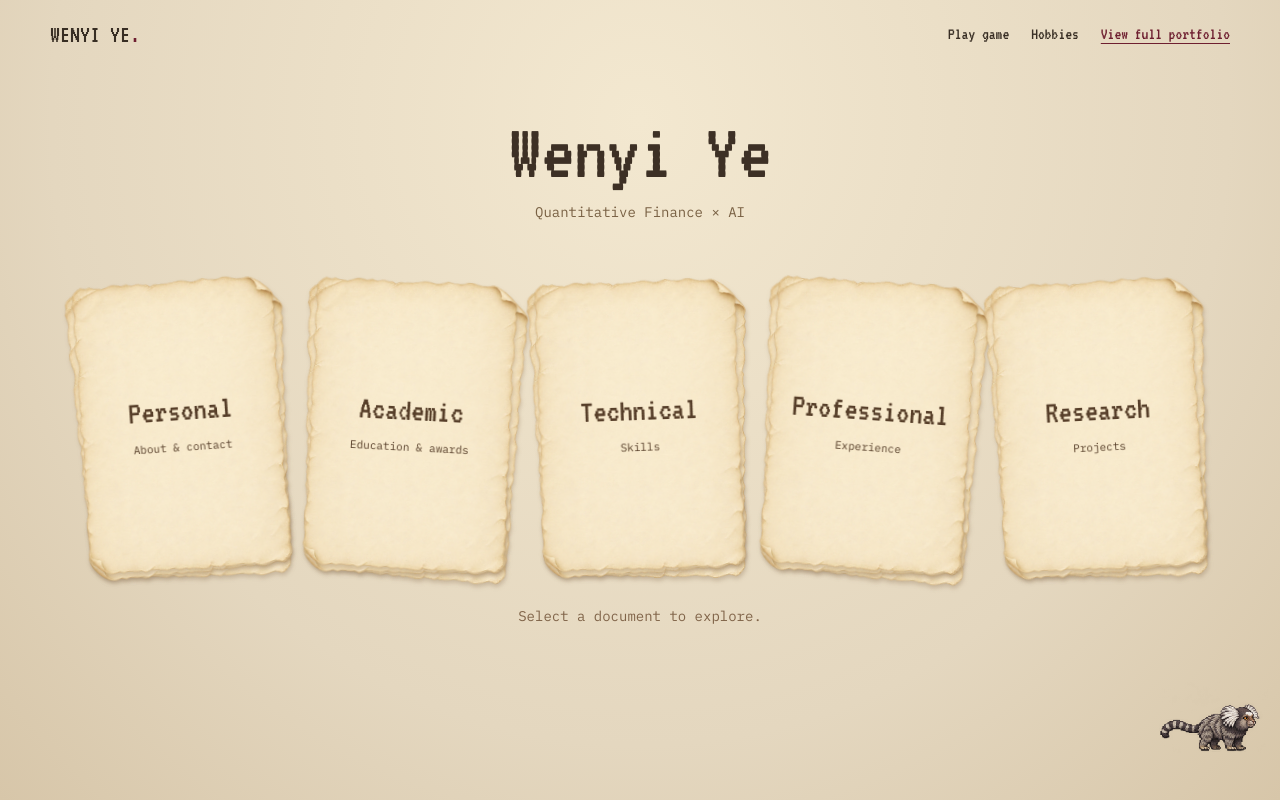
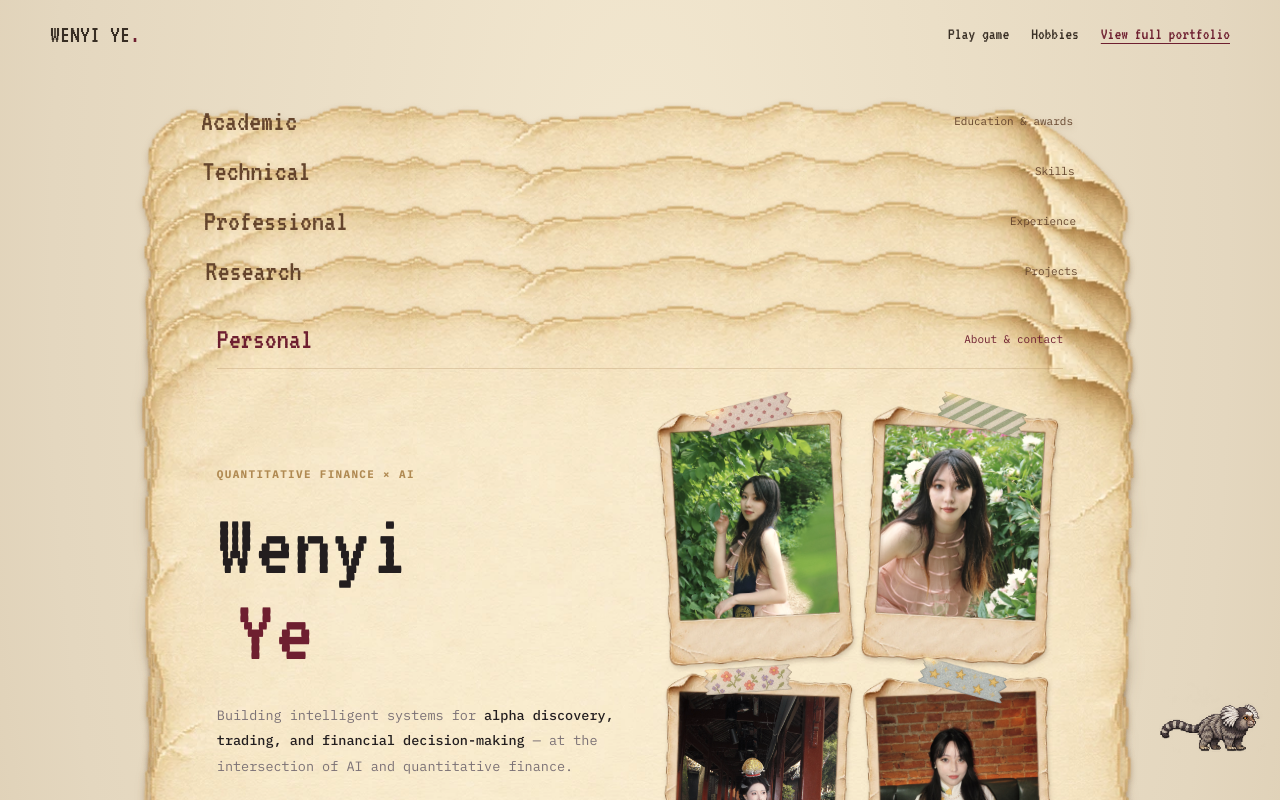
Before and after one commit to yewenyiywy/wenyi-portfolio, a Next.js app: page /classic in a window 1280 px wide. Shown: the top 800 px of the page. Built offline with nearby package versions, Linux system fonts and the light colour scheme.

Commit message:
Stack portfolio pages together and use journal navigation tape

```diff
--- a/app/archive-portfolio.tsx
+++ b/app/archive-portfolio.tsx
@@ -1,7 +1,7 @@
 'use client'
 
 import Link from 'next/link'
-import { useEffect, useRef, useState } from 'react'
+import { useEffect, useRef, useState, type CSSProperties } from 'react'
 import PortfolioView from './portfolio-view'
 import './archive.css'
 
@@ -15,19 +15,19 @@ const folders = [
 type Folder = typeof folders[number]
 
 export default function ArchivePortfolio() {
-  const [active, setActive] = useState<Folder | null>(null)
-  const documentRef = useRef<HTMLDivElement>(null)
-  const indexRef = useRef<HTMLDivElement>(null)
-  const scrollDocument = () => requestAnimationFrame(() => documentRef.current?.scrollIntoView({behavior:'smooth',block:'start'}))
+  const [active, setActive] = useState<Folder>(folders[0])
+  const stackRef = useRef<HTMLDivElement>(null)
+  const ordered = [...folders.filter(f=>f.id!==active.id),active]
+  const scrollStack = () => requestAnimationFrame(() => stackRef.current?.scrollIntoView({behavior:'smooth',block:'start'}))
 
   useEffect(() => {
     const sync = () => {
       const hash = window.location.hash.slice(1)
       const folder = folders.find(f => f.id === hash || f.chapters.split(' ').includes(hash))
-      setActive(folder ?? null)
+      setActive(folder ?? folders[0])
       if(folder) requestAnimationFrame(() => {
         const target = document.getElementById(hash)
-        if(target) target.scrollIntoView({block:'start'});else documentRef.current?.scrollIntoView({block:'start'})
+        if(target) target.scrollIntoView({block:'start'});else stackRef.current?.scrollIntoView({block:'start'})
       })
     }
     sync()
@@ -37,27 +37,28 @@ export default function ArchivePortfolio() {
   }, [])
 
   function open(folder: Folder) {
+    if(folder.id===active.id)return
     setActive(folder)
     window.history.pushState(null,'',`/classic#${folder.id}`)
-    scrollDocument()
+    scrollStack()
   }
 
   function close() {
-    setActive(null)
+    setActive(folders[0])
     window.history.pushState(null,'','/classic')
-    requestAnimationFrame(() => indexRef.current?.scrollIntoView({behavior:'smooth',block:'start'}))
+    requestAnimationFrame(() => window.scrollTo({top:0,behavior:'smooth'}))
   }
 
   return <div className="archive-home">
-    <nav className="archive-nav"><Link href="/classic" className="archive-brand" onClick={e=>{if(active){e.preventDefault();close()}}}>WENYI YE<span>.</span></Link><div><Link href="/">Play game</Link><Link href="/hobbies">Hobbies</Link><Link href="/classic/full" className="archive-full-link">View full portfolio</Link></div></nav>
-    <div className="archive-index" ref={indexRef}>
-      <header><h1>Wenyi Ye</h1><p>Quantitative Finance × AI</p></header>
-      <div className="archive-stacks" aria-label="Portfolio archives">{folders.map((folder,index) => <button key={folder.id} type="button" className={`archive-stack archive-stack-${index}`} aria-pressed={active?.id===folder.id} onClick={()=>open(folder)}><span className="archive-stack-paper"><strong>{folder.title}</strong><span>{folder.subtitle}</span></span></button>)}</div>
-      <p className="archive-index-note">Select a document to explore.</p>
+    <nav className="archive-nav"><Link href="/classic" className="archive-brand" onClick={e=>{e.preventDefault();close()}}>WENYI YE<span>.</span></Link><div><Link href="/">Play game</Link><Link href="/hobbies">Hobbies</Link><Link href="/classic/full" className="archive-full-link">View full portfolio</Link></div></nav>
+    <div className="archive-index">
+      <div className="archive-paper-stack" ref={stackRef} aria-label="Five overlapping portfolio papers">
+        {ordered.slice(0,4).map((folder,index)=><div key={folder.id} className="archive-sheet archive-sheet-back" style={{'--sheet-index':index} as CSSProperties}><button className="archive-sheet-label" type="button" aria-pressed={false} onClick={()=>open(folder)}><strong>{folder.title}</strong><span>{folder.subtitle}</span></button></div>)}
+        <div className="archive-sheet archive-sheet-front archive-paper" key={active.id}>
+          <button className="archive-sheet-label archive-sheet-selected" type="button" aria-pressed={true} onClick={()=>open(active)}><strong>{active.title}</strong><span>{active.subtitle}</span></button>
+          <PortfolioView chapter={active.chapters}/>
+        </div>
+      </div>
     </div>
-    {active && <div ref={documentRef} className="archive-document">
-      <div className="archive-document-actions"><button type="button" onClick={close}>Back to archives</button><span>{active.title}</span><Link href="/classic/full">Full portfolio</Link></div>
-      <div className="archive-paper"><PortfolioView key={active.id} chapter={active.chapters}/></div>
-    </div>}
   </div>
 }
--- a/app/archive.css
+++ b/app/archive.css
@@ -5,23 +5,20 @@
 .archive-brand{font:400 25px/1 var(--display);white-space:nowrap}.archive-brand span{color:var(--wine)}
 .archive-full-link{color:var(--wine);text-decoration:underline;text-underline-offset:4px}
 .archive-nav a:hover{color:var(--wine)}
-.archive-index{width:min(calc(100% - 48px),1140px);margin:0 auto;padding:42px 0 70px;scroll-margin-top:16px}
-.archive-index header{text-align:center;margin-bottom:42px}.archive-index h1{font:400 clamp(50px,7vw,82px)/1 var(--display);color:#3d3025;margin:0 0 9px}.archive-index header p{font:400 14px/1.5 var(--sans);color:#786043;margin:0}
-.archive-stacks{display:grid;grid-template-columns:repeat(5,minmax(0,1fr));gap:24px;align-items:center;justify-items:center;padding:14px 9px 20px}
-.archive-stack{position:relative;display:block;width:100%;max-width:205px;aspect-ratio:982/1400;padding:0;border:0;background:none;isolation:isolate;cursor:pointer;transform:rotate(var(--stack-angle));transition:transform .22s ease;--stack-angle:0deg;--stack-offset:6px}
-.archive-stack-0{--stack-angle:-4deg;--stack-offset:4px}.archive-stack-1{--stack-angle:3deg;--stack-offset:7px}.archive-stack-2{--stack-angle:-2deg;--stack-offset:5px}.archive-stack-3{--stack-angle:4deg;--stack-offset:8px}.archive-stack-4{--stack-angle:-3deg;--stack-offset:6px}
-.archive-stack::before,.archive-stack::after,.archive-stack-paper{background:url('/archive/paper.webp') center/100% 100% no-repeat;filter:drop-shadow(1px 3px 2px #71553945)}
-.archive-stack::before,.archive-stack::after{content:"";position:absolute;inset:0;z-index:-2;transform:translate(var(--stack-offset),8px) rotate(2deg)}
-.archive-stack::after{z-index:-1;transform:translate(-3px,4px) rotate(-2deg)}
-.archive-stack-paper{position:absolute;inset:0;display:flex;flex-direction:column;justify-content:center;align-items:center;gap:12px;padding:21px 10px;text-align:center;color:#563e29}
-.archive-stack-paper strong{font:400 clamp(23px,2.55vw,34px)/1 var(--display);overflow-wrap:anywhere}.archive-stack-paper>span{font:400 11px/1.5 var(--sans);max-width:100%;overflow-wrap:anywhere}
-.archive-stack:hover,.archive-stack:focus-visible,.archive-stack[aria-pressed=true]{transform:translateY(-9px) rotate(0deg)}
-.archive-stack:focus-visible{outline:2px solid #6e1f30;outline-offset:5px}
-.archive-stack[aria-pressed=true] .archive-stack-paper{color:#752d36}
-.archive-index-note{text-align:center;margin:15px 0 0;color:#806449;font:400 14px/1.55 var(--sans)}
-.archive-document{width:min(calc(100% - 32px),1000px);margin:0 auto 70px;scroll-margin-top:16px}
-.archive-document-actions{display:flex;align-items:center;justify-content:space-between;gap:12px;padding:0 10px 14px;color:#64482f;font:400 18px/1.2 var(--display)}
-.archive-document-actions>span{font-size:25px}.archive-document-actions button,.archive-document-actions a{background:none;border:0;padding:4px 0;color:inherit;text-decoration:underline;text-underline-offset:3px;cursor:pointer;font:inherit}
+.archive-index{width:min(calc(100% - 48px),1000px);margin:0 auto;padding:28px 0 70px;scroll-margin-top:16px}
+.archive-index>header{text-align:center;margin-bottom:32px}.archive-index>header h1{font:400 clamp(45px,6vw,72px)/1 var(--display);color:#3d3025;margin:0 0 9px}.archive-index>header p{font:400 14px/1.5 var(--sans);color:#786043;margin:0}
+/* One physical pile. Four sheets peek out from behind the active sheet;
+   selecting a visible edge moves that exact sheet to the front. */
+.archive-paper-stack{--sheet-step:50px;--stack-rise:calc(4 * var(--sheet-step));position:relative;isolation:isolate;padding-top:var(--stack-rise);margin:0 auto;scroll-margin-top:12px;width:100%}
+.archive-sheet{background:url('/archive/paper.webp') center/100% 100% no-repeat;color:#563e29;filter:drop-shadow(0 3px 3px #6f4e324d)}
+.archive-sheet-back{position:absolute;top:calc(var(--sheet-index) * var(--sheet-step));left:calc((var(--sheet-index) - 2) * 1.5px);width:100%;height:calc(100% - var(--stack-rise));z-index:calc(var(--sheet-index) + 1);pointer-events:none}
+.archive-sheet-back .archive-sheet-label{pointer-events:auto}
+.archive-sheet-front.archive-paper{position:relative;z-index:6;padding-top:15px;min-height:650px;animation:archive-page-arrive .22s ease-out both}
+.archive-sheet-label{display:flex;justify-content:space-between;align-items:center;gap:10px;width:100%;height:var(--sheet-step);padding:7px clamp(20px,5vw,65px) 9px;border:0;background:none;color:#65452d;text-align:left;cursor:pointer;transition:color .18s}
+.archive-sheet-label strong{font:400 clamp(22px,3vw,30px)/1 var(--display);overflow-wrap:anywhere}.archive-sheet-label>span{font:400 11px/1.35 var(--sans);text-align:right;overflow-wrap:anywhere}
+.archive-sheet-label:hover,.archive-sheet-label:focus-visible{color:#822c3d}.archive-sheet-label:focus-visible{outline:2px solid #8a4d35;outline-offset:-7px}
+.archive-sheet-selected{padding:12px 0 14px;color:#6e1f30;border-bottom:1px solid #af8e5f50;margin-bottom:12px;height:auto;min-height:48px;cursor:default}
+@keyframes archive-page-arrive{from{opacity:.7;transform:translateY(-5px)}to{opacity:1;transform:translateY(0)}}
 .archive-paper{background:url('/archive/paper.webp') center/100% 100% no-repeat;color:#3a2c21;padding:clamp(26px,5vw,68px) clamp(22px,6vw,80px);min-height:560px;filter:drop-shadow(0 7px 8px #4d35222c)}
 .archive-paper .chapter-view .wrap{width:100%;max-width:none}
 .chapter-view>.progress,.chapter-view>nav,.chapter-view>header,.chapter-view>section,.chapter-view>footer{display:none}
@@ -63,6 +60,6 @@
 .classic-portfolio .section-label,.chapter-view .section-label{color:#846035}
 .classic-portfolio .hero-rule,.chapter-view .hero-rule{background:#b1916855}
 
-@media(max-width:850px){.archive-stacks{grid-template-columns:repeat(3,minmax(0,1fr));gap:20px}.archive-index{padding-top:24px}.archive-stack-paper strong{font-size:30px}.archive-paper{min-height:450px}.chapter-view[data-chapter~="about"]>header,.classic-portfolio>.fashion-hero{display:block}.hero-gallery.archive-gallery{margin:24px auto 0;max-width:460px}.archive-gallery .archive-photo{max-width:215px}.archive-nav{width:calc(100% - 32px)}}
-@media(max-width:520px){.archive-nav{align-items:flex-start;padding:17px 0;font-size:16px}.archive-nav>div{gap:8px 14px}.archive-brand{font-size:22px}.archive-index{width:calc(100% - 32px);padding-bottom:44px}.archive-index header{margin-bottom:26px}.archive-stacks{grid-template-columns:repeat(2,minmax(0,1fr));gap:18px 19px;padding:8px 6px 12px}.archive-stack{max-width:160px}.archive-stack-paper strong{font-size:26px}.archive-stack-paper>span{font-size:10px}.archive-document-actions{font-size:16px;padding-inline:0;gap:6px}.archive-document-actions>span{font-size:20px}.archive-paper{padding:27px 20px;min-height:420px}.archive-paper .chapter-view>.section,.archive-paper .chapter-view>.footer{padding:20px 0}.archive-paper .chapter-view .title-line h3{font-size:23px}.classic-portfolio>.section,.classic-portfolio>.fashion-hero,.classic-portfolio>.footer{width:calc(100% - 22px);padding:32px 22px}.classic-portfolio .entry-top .brand,.chapter-view .entry-top .brand{width:46px;height:46px;flex:0 0 46px}.archive-gallery .archive-photo-tape{width:50%}.hero-gallery.archive-gallery{gap:10px;padding:14px 3px}.archive-paper .chapter-view .inline-institution{white-space:normal}}
-@media(prefers-reduced-motion:reduce){.archive-stack,.archive-photo{transition:none}}
+@media(max-width:850px){.archive-index{padding-top:24px}.archive-paper{min-height:450px}.chapter-view[data-chapter~="about"]>header,.classic-portfolio>.fashion-hero{display:block}.hero-gallery.archive-gallery{margin:24px auto 0;max-width:460px}.archive-gallery .archive-photo{max-width:215px}.archive-nav{width:calc(100% - 32px)}}
+@media(max-width:520px){.archive-nav{align-items:flex-start;padding:17px 0;font-size:16px}.archive-nav>div{gap:8px 14px}.archive-brand{font-size:22px}.archive-index{width:calc(100% - 32px);padding-bottom:44px}.archive-index>header{margin-bottom:26px}.archive-paper-stack{--sheet-step:45px}.archive-sheet-label{padding-inline:20px}.archive-sheet-label>span{font-size:10px}.archive-sheet-selected{padding-inline:0}.archive-sheet-front.archive-paper{min-height:440px}.archive-paper{padding:27px 20px;min-height:420px}.archive-paper .chapter-view>.section,.archive-paper .chapter-view>.footer{padding:20px 0}.archive-paper .chapter-view .title-line h3{font-size:23px}.classic-portfolio>.section,.classic-portfolio>.fashion-hero,.classic-portfolio>.footer{width:calc(100% - 22px);padding:32px 22px}.classic-portfolio .entry-top .brand,.chapter-view .entry-top .brand{width:46px;height:46px;flex:0 0 46px}.archive-gallery .archive-photo-tape{width:50%}.hero-gallery.archive-gallery{gap:10px;padding:14px 3px}.archive-paper .chapter-view .inline-institution{white-space:normal}}
+@media(prefers-reduced-motion:reduce){.archive-sheet-front,.archive-photo{animation:none;transition:none}}
```
Also changed, not shown: app/hobbies/journal.css (+7 -7 lines), app/hobbies/page.tsx (+16 -10 lines), 1 other file (tests, documents, lock files or other folders).
